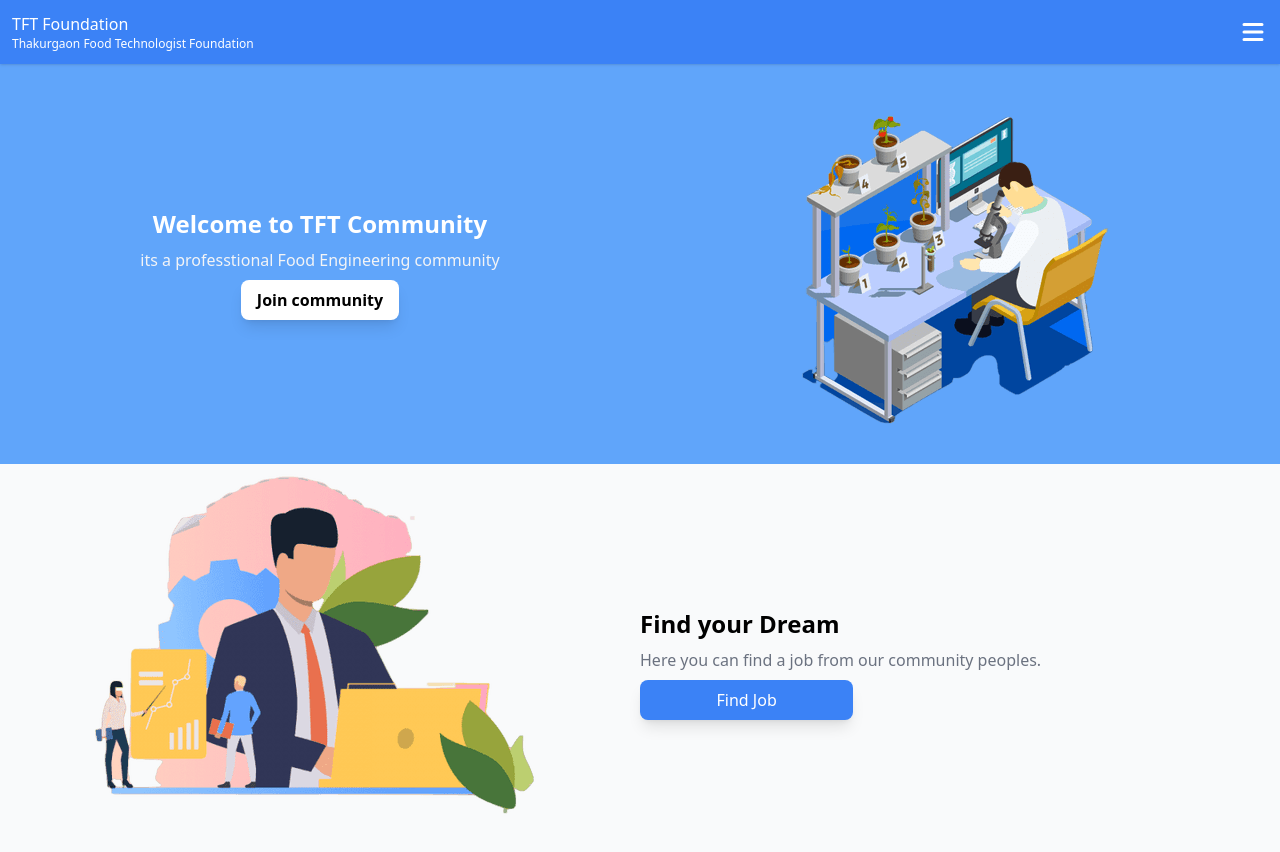
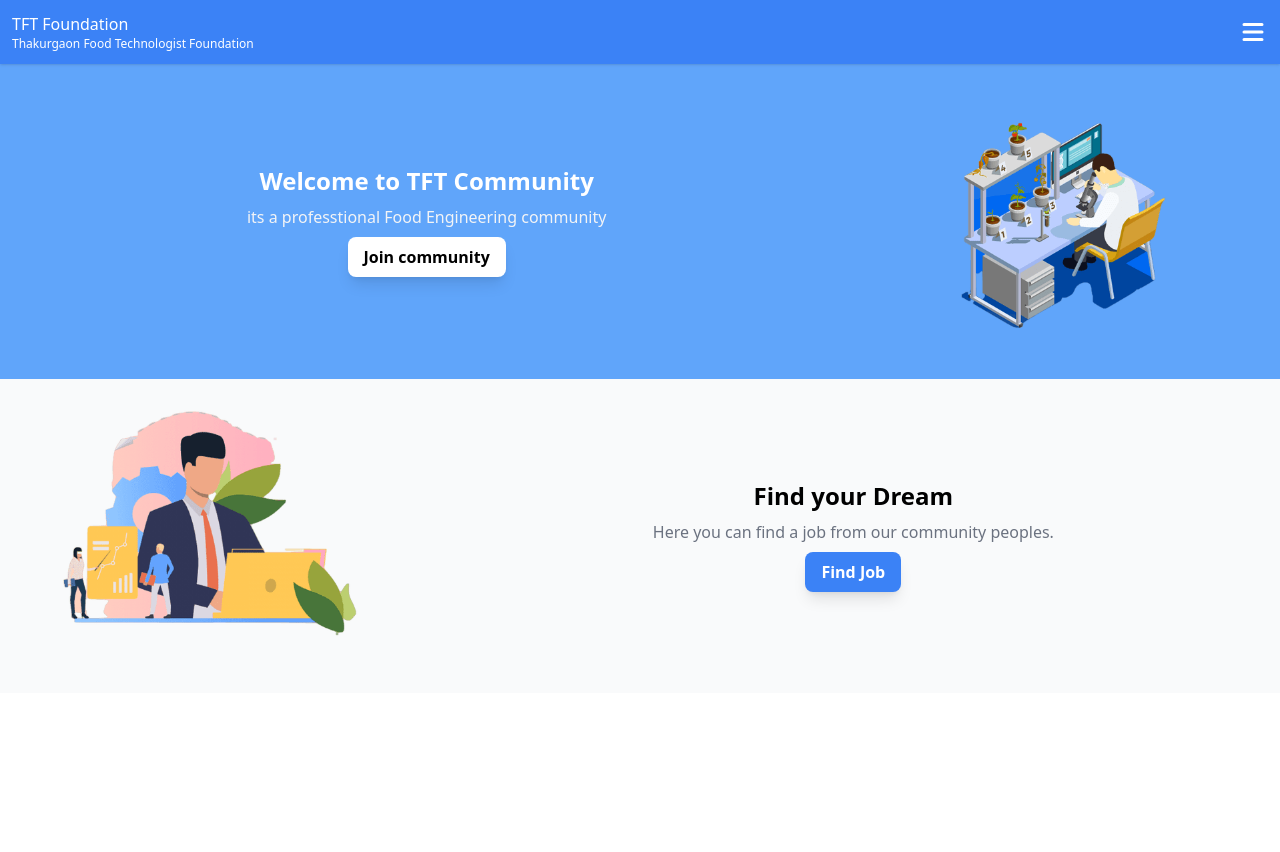
Before and after one commit to DevWithEasy/tft-foundation, a React (Create React App) app: page / in a window 1280 px wide. Shown: the top 852 px of the page. After the commit the page ends 800 px from the top, so only its background shows below. Built offline with nearby package versions, Linux system fonts and the light colour scheme.

Commit message:
homepage css edit

```diff
--- a/src/component/Homepage/Homepage.js
+++ b/src/component/Homepage/Homepage.js
@@ -1,30 +1,32 @@
+import jobImg from '../../assets/job.png';
 import wellcomeImg from '../../assets/wellcome.png';
-import jobImg from '../../assets/job.png'
+import Loading from '../Loading/Loading';
 const Homepage = () => {
 
   return <div className="">
     {/* wellcome */}
-    <div className="flex justify-between bg-blue-400 text-white">
-      <div className="w-1/2 space-y-2 flex flex-col items-center justify-center">
+    <div className="wellcome">
+      <div className="firstHalf">
           <h3 className='font-bold text-2xl'>Welcome to TFT Community</h3>
           <p className='text-gray-100'>its a professtional Food Engineering community</p>
-          <button  className='bg-white text-black px-4 py-2 rounded-lg shadow-lg transition-all duration-300 font-semibold hover:bg-blue-500 hover:text-white'>Join community</button>
+          <button  className='wellcome-btn home-btn'>Join community</button>
       </div>
-      <div className="w-1/2">
+      <div className="w-4/12">
         <img src={wellcomeImg} alt="" className='w-full bg-cover'/>
       </div>
     </div>
     {/* Job Circular */}
-    <div className="flex justify-between bg-gray-50">
-      <div className="w-1/2">
+    <div className="jobcircular">
+      <div className="w-4/12">
         <img src={jobImg} alt="" className='w-full bg-cover'/>
       </div>
-      <div className="w-1/2 space-y-2 flex flex-col  justify-center">
+      <div className="firstHalf">
           <h3 className='font-bold text-2xl'>Find your Dream</h3>
           <p className='text-gray-500'>Here you can find a job from our community peoples.</p>
-          <button  className='bg-blue-500 text-white px-4 py-2 rounded-lg shadow-lg transition-all duration-300 clearfont-semibold hover:bg-white hover:text-black w-4/12'>Find Job</button>
+          <button  className='jobcircular-btn home-btn'>Find Job</button>
       </div>
     </div>
+    <Loading/>
   </div>;
 };
 export default Homepage;
--- /dev/null
+++ b/src/component/Loading/Loading.js
@@ -0,0 +1,11 @@
+import React from 'react';
+
+const Loading = () => {
+    return (
+        <div>
+
+        </div>
+    );
+};
+
+export default Loading;
--- a/src/component/User/Profile/Profile/IsVerified/IsEducation.js
+++ b/src/component/User/Profile/Profile/IsVerified/IsEducation.js
@@ -2,7 +2,7 @@
 const IsEducation = ({ssc,collage,bsc,msc}) => {
     return (
         <table className="w-full text-center mt-2">
-            <tr className="border-b-2 bg-blue-100 text-center font-bold">
+            <tr className="border bg-blue-100 text-center font-bold">
                     <td>Institute Name</td>
                     <td>Season</td>
                     <td>Passing Year</td>
--- a/src/component/User/Profile/Profile/IsVerified/IsPersonal.js
+++ b/src/component/User/Profile/Profile/IsVerified/IsPersonal.js
@@ -4,7 +4,7 @@ const IsPersonal = ({profile}) => {
     const {permanentAddress,presentAddress,fName,mName,dob,marital,gender}=profile
     return (
         <div className='px-2'>
-            <h3 className="bg-gray-100 px-2 p-1 font-bold">Personal Information :</h3>
+            <h3 className="bg-gray-200 px-2 p-1 text-xl font-bold">Personal Information :</h3>
             <table>
                 <tr>
                     <td>Father's Name</td>
--- a/src/component/User/Profile/Profile/IsVerified/IsVerified.js
+++ b/src/component/User/Profile/Profile/IsVerified/IsVerified.js
@@ -13,8 +13,10 @@ import IsPersonal from './IsPersonal';
 const IsVerified = ({profile}) => {
   const user = useSelector(state=>state.user)
   const {id}= profile
-    return (
-        <div className="">
+    return (<>
+        {
+          id ? 'loading':
+          <div className="">
             <div className="relative bg-blue-50 h-36 ">
               <img
                 src={profile.profileImg}
@@ -39,7 +41,7 @@ const IsVerified = ({profile}) => {
               </div>
             </div>
             <div className="px-2">
-              <h3 className="bg-gray-100 px-2 p-1 font-bold text-2xl">Experience :</h3>
+              <h3 className="bg-gray-200 px-2 p-1 font-bold text-2xl">Experience :</h3>
               {profile.presentCompany.name && <PresentCompany presentCompany={profile.presentCompany}/>}
             </div>
             <div className="px-2">
@@ -47,12 +49,14 @@ const IsVerified = ({profile}) => {
               profile.previousJob.map((job,index)=><IsPreviousJob key={index} job={job}/>)}
             </div>
             <div className="px-2">
-              <h3 className="bg-gray-100 px-2 p-1 font-bold text-2xl">Education :</h3>
+              <h3 className="bg-gray-200 px-2 p-1 font-bold text-2xl">Education :</h3>
               <IsEducation ssc={profile.ssc} bsc={profile.bsc} collage={profile.collage} msc={profile.msc}/>
             </div>
             {/* personal informatio */}
             <IsPersonal profile={profile}/>
           </div>
+        }
+      </>
     );
 };
 
--- a/src/index.css
+++ b/src/index.css
@@ -1,6 +1,28 @@
 @tailwind base;
 @tailwind components;
 @tailwind utilities;
+
+/* homepage css*/
+.firstHalf{
+    @apply w-8/12 space-y-2 flex flex-col items-center justify-center
+}
+.wellcome{
+    @apply flex justify-between py-6 bg-blue-400 text-white
+}
+.jobcircular{
+    @apply flex justify-between py-6  bg-gray-50
+}
+.wellcome-btn{
+    @apply bg-white text-black hover:bg-blue-500 hover:text-white
+}
+.jobcircular-btn{
+    @apply bg-blue-500 text-white hover:bg-white hover:text-black
+}
+.home-btn{
+    @apply px-4 py-2 rounded-lg shadow-lg transition-all duration-300 font-semibold
+}
+
+
 .input{
     @apply w-full p-2 rounded border-2 focus:outline-none focus:border-blue-500 placeholder:text-xs
 }
```
